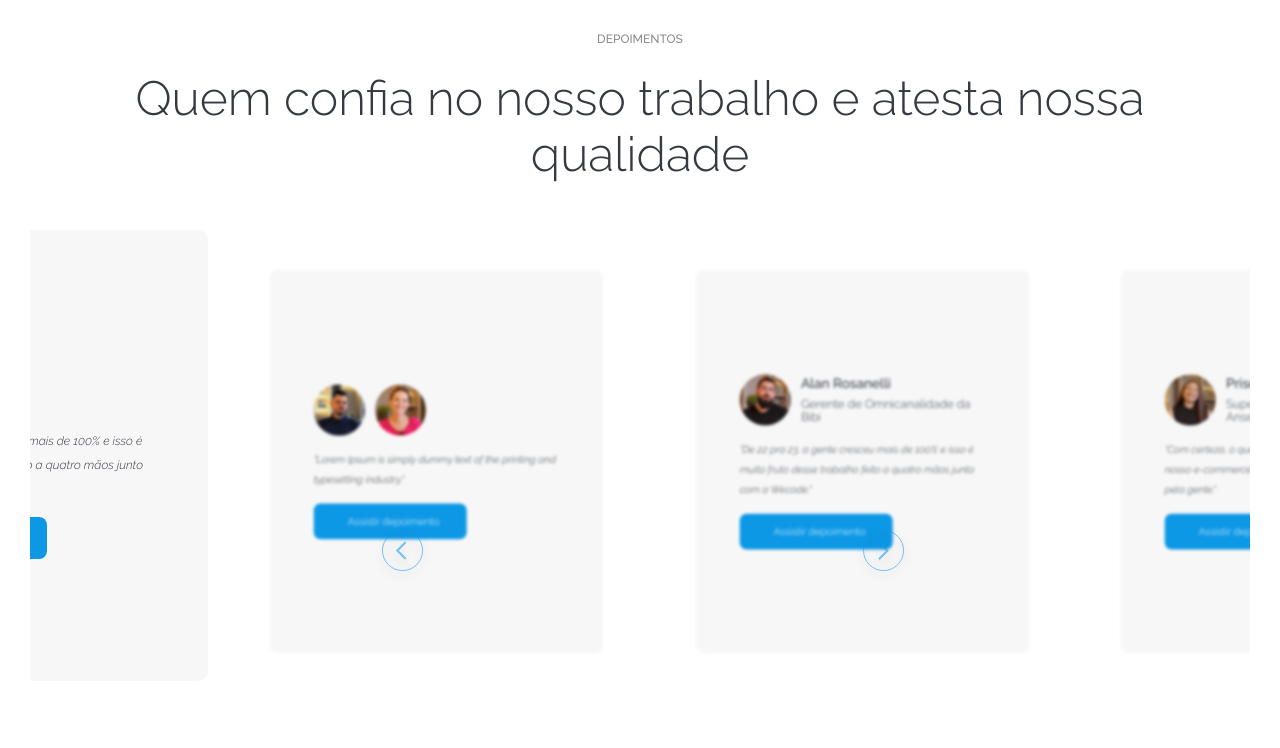
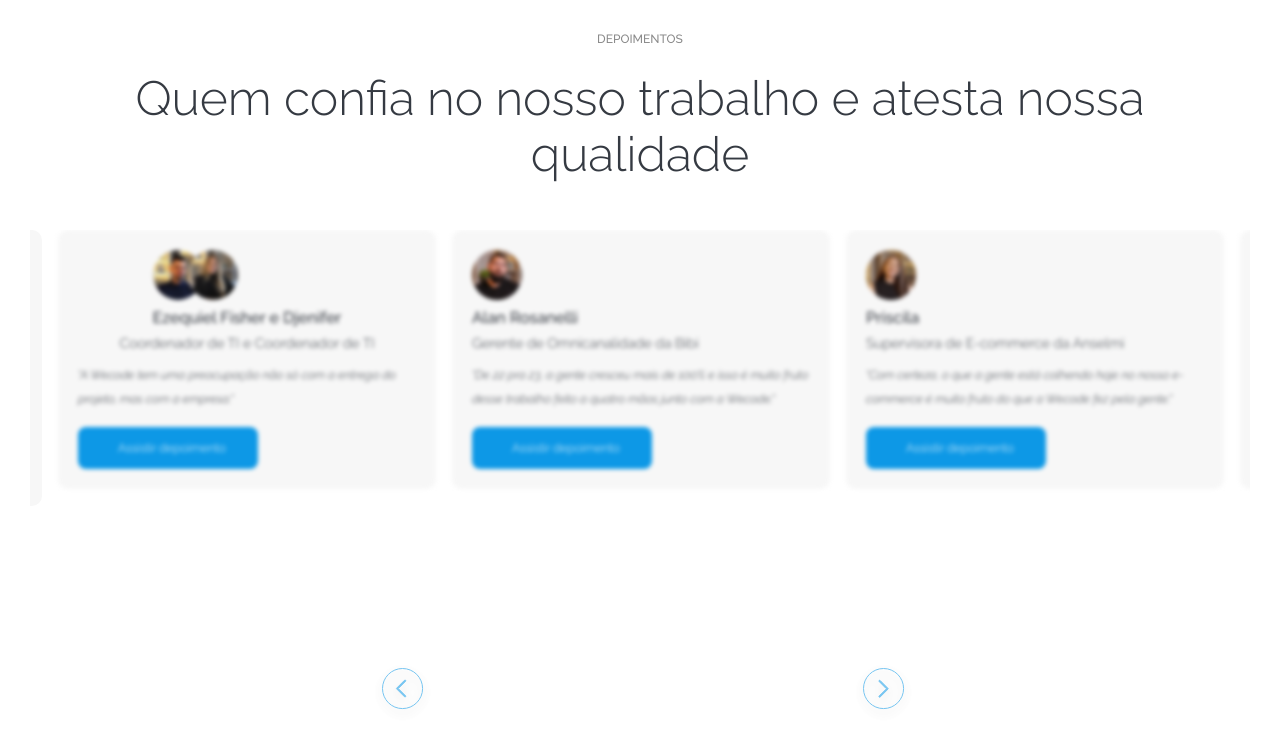
Before and after one commit to wecode-digital/siteWecode, a Next.js app: page / in a window 1280 px wide. Shown: the part 1612-2360 px from the top of the page. Built offline with nearby package versions, Linux system fonts and the light colour scheme.

Commit message:
ajustes e depoimentos sem icone da loja

```diff
--- a/src/app/HomeContent.tsx
+++ b/src/app/HomeContent.tsx
@@ -176,7 +176,7 @@ export default function HomeContent({isMobile}: { isMobile: boolean }) {
               </p>
             </div>
           </div>
-          {/* <TestimonialSlider /> */}
+          <TestimonialSlider />
           <div className={styles.aboutUsMaster}>
             <div className={styles.aboutUs}>
               <div className={styles.aboutUsContainer}>
--- a/src/components/Depoimento-clientes/index.module.scss
+++ b/src/components/Depoimento-clientes/index.module.scss
@@ -49,20 +49,24 @@
 .testimonyMainContainer {
   :global(.slick-track) {
     display: flex;
-    gap: 2rem;
+    // gap: 2rem;
   }
 
   :global(.slick-slider) {
     position: relative;
     display: flex;
-    gap: 2rem;
+    // gap: 2rem;
   }
 
   :global(.slick-slide) {
     transition: all 0.3s ease;
-    // opacity: 0.25;
-    transform: scale(0.85);
+    // transform: scale(0.85);
     filter: blur(2px);
+
+    >div {
+      display: flex;
+      width: 100%;
+    }
   }
 
   :global(.slick-center) {
@@ -106,6 +110,7 @@
 
 
 .testimonialSlide {
+  // margin-inline: .5rem;
 
   img {
     max-width: 50px;
@@ -119,29 +124,31 @@
     border-radius: 10px;
     gap: 1rem;
     margin-bottom: 2rem;
-    height: 345px;
+    // height: 345px;
+    height: fit-content;
     justify-content: center;
+    margin-inline: .5rem;
+    // @media (max-width:1008px){
 
-    @media screen and (min-width: 1008px) and (max-width: 1200px) {
-      height: 420px;
-    }
+    // }
 
-    @media screen and (min-width: 1201px) {
-      padding: 48px 52px;
-      margin-bottom: 80px;
-      height: 355px;
-      justify-content: center;
-    }
+    // @media screen and (min-width: 1008px) and (max-width: 1200px) {
+    //   height: 420px;
+    // }
 
-    .testimonialProfile {
-      display: flex;
-      align-items: center;
-      gap: .75rem;
+    // @media screen and (min-width: 1201px) {
+    //   padding: 48px 52px;
+    //   margin-bottom: 80px;
+    //   // height: 355px;
+    //   justify-content: center;
+    // }
 
     .testimonialNamePosition {
       display: flex;
       flex-direction: column;
       gap: 6px;
+
+    }
 
     .testimonialName {
       color: $text;
@@ -158,7 +165,12 @@
       margin: unset;
       font-weight: 300;
     }
-      }
+
+    .testimonialProfile {
+      display: flex;
+      align-items: center;
+      gap: .75rem;
+
 
       .testimonialImage {
         max-width: 60px;
@@ -170,8 +182,9 @@
       }
 
       .testimonialLogoImage {
-        max-width: 60px;
+        max-width: 50px;
         height: auto;
+        border-radius: 99px;
       }
     }
 
@@ -241,7 +254,7 @@
             background: $dark-main-color;
             width: 200px;
 
-            img{
+            img {
               display: block !important;
             }
 
@@ -253,7 +266,7 @@
             }
           }
 
-          img{
+          img {
             display: none !important;
           }
 
@@ -316,63 +329,56 @@
 .modalContent {
   position: relative;
   border-radius: 8px;
+  z-index: 1001;
+  border-radius: 8px;
+  width: fit-content;
   max-width: 800px;
-  z-index: 1001;
-
-  width: 100%;
-  border-radius: 8px;
+  display: flex;
+  justify-content: center;
 
   .modalContentInner {
     display: flex;
-    flex-direction: column;
+    flex-direction: row;
     align-items: center;
     position: relative;
     justify-content: center;
     z-index: 1001;
-    aspect-ratio: 9 / 16;
+    // aspect-ratio: 9 / 16;
     max-height: 100%;
+    width: fit-content;
+    height: fit-content;
 
-    @media screen and (min-width: 1008px) {
-      aspect-ratio: 16 / 9;
-    }
+    // @media screen and (min-width: 1008px) {
+    //   aspect-ratio: 16 / 9;
+    // }
 
     .modalCloseButton {
-      top: 140px;
       position: absolute;
-      right: 78px;
+      top: 5px;
+      right: 5px;
+      z-index: 999;
       border-radius: 4px;
       border: none;
       background: none;
-      z-index: 999;
-    }
-
-    @media screen and (min-width: 1008px) {
-      .modal-close-button {
-        top: 4px;
-        position: absolute;
-        right: 4px;
-        border-radius: 4px;
-        border: none;
-        background: none;
-        z-index: 999;
-
-        img:hover {
-          filter: opacity(0.8);
       cursor: pointer;
-        }
-      }
     }
 
     .modalNavigation {
       position: relative;
-      width: 65%;
+      width: 65vw;
       border-radius: 10px;
       aspect-ratio: 9 / 16;
 
       @media screen and (min-width: 1008px) {
-        width: 100%;
+        // width: 100%;
         aspect-ratio: 16 / 9;
       }
+    }
+
+    .verticalVideoDesk {
+      aspect-ratio: 22/39;
+      width: auto;
+      height: 90vh;
     }
 
     .modalArrowLeft {
@@ -576,3 +582,53 @@
     }
   }
 }
+
+.testimonialContentSingle {
+  .testimonialNamePosition {
+    padding-top: .5rem;
+    gap: .5rem !important;
+  }
+}
+
+.testimonialContentDouble {
+  .testimonialProfile {
+    display: flex;
+    flex-direction: column;
+    gap: .5rem !important;
+
+  }
+
+  .testimonialLogo {
+    width: fit-content;
+    height: fit-content;
+  }
+
+  .testimonialLogos {
+    width: fit-content;
+    height: fit-content;
+    display: flex;
+    flex-direction: row;
+  }
+
+  .testimonialLogo2 {
+    position: relative;
+    z-index: 1;
+    left: -15%;
+  }
+
+  .iconNameWrap {
+    display: flex;
+    height: fit-content;
+    flex-direction: column;
+    gap: .5rem;
+  }
+
+}
+
+.testimonialNamePosition {
+  padding-bottom: .75rem;
+}
+
+.testimonialDescriptionContent {
+  padding-bottom: 1rem;
+}
--- a/src/components/Depoimento-clientes/index.tsx
+++ b/src/components/Depoimento-clientes/index.tsx
@@ -18,8 +18,8 @@ import priscilaAnselmiPhoto from "../../../public/assets/images/client-profile-p
 import liliamKekoPhoto from "../../../public/assets/images/client-profile-pics/liliam-keko-photo.png";
 import svenStihlPhoto from "../../../public/assets/images/client-profile-pics/sven-stihl-photo.png";
 import ezequielJbPhoto from "../../../public/assets/images/client-profile-pics/ezequiel-jb-photo.png";
-import vanessaStihlPhoto from "../../../public/assets/images/client-profile-pics/liliam-keko-photo.png";
-import djeniferJbPhoto from "../../../public/assets/images/client-profile-pics/liliam-keko-photo.png";
+import vanessaStihlPhoto from "../../../public/assets/images/client-profile-pics/vanessa-stihl.png";
+import djeniferJbPhoto from "../../../public/assets/images/client-profile-pics/djenifer-jb.png";
 
 
 //Videos
@@ -46,7 +46,7 @@ import arrowDireita from "../../../public/assets/svg/right-arrow.svg"
 import logoJb from "../../../public/assets/svg/play.svg"
 import logoStihl from "../../../public/assets/svg/play.svg"
 
-const alanBibi='/assets/videos/depoimentos/alan-bibi-depoimento.mp4'
+const alanBibi = '/assets/videos/depoimentos/alan-bibi-depoimento.mp4'
 const felipeHorizontal = '/assets/videos/depoimentos/felipe-carraro-horizontal.mp4';
 const felipeVertical = '/assets/videos/depoimentos/felipe-carraro-vertical.mp4';
 const priscilaHorizontal = '/assets/videos/depoimentos/priscila-piccaddily-horizontal.mp4';
@@ -58,7 +58,7 @@ const viniciusVertical = '/assets/videos/depoimentos/vinicius-ou-vertical.mp4';
 const priscilaAnselmi = '/assets/videos/depoimentos/priscila-anselmi-depoimento.mp4';
 const liliamKeko = '/assets/videos/depoimentos/liliam-keko-depoimento.mp4';
 const svenVanessa = '/assets/videos/depoimentos/sven-vanessa-stihl.mp4';
-const ezequielJb = '/assets/videos/depoimentos/ezequiel-jorgebischoff.mp4';
+// const ezequielJb = '/assets/videos/depoimentos/ezequiel-jorgebischoff.mp4';
 const depoimentoJb = '/assets/videos/depoimentos/depoimento-jb-v2.mp4';
 // Tipagem dos depoimentos
 type Testimonial = {
@@ -75,7 +75,7 @@ type Testimonial = {
   position?: string;
   image?: any;
   video: {
-    horizontal: string;
+    horizontal: string | null;
     vertical: string;
   };
 };
@@ -101,14 +101,14 @@ const testimonials: Testimonial[] = [
       }
     ],
     video: {
-      horizontal: svenVanessa,
+      horizontal: null,
       vertical: svenVanessa,
     }
   },
   {
     type: 'double',
     logo: logoJb,
-    testimonial: '&quotLorem Ipsum is simply dummy text of the printing and typesetting industry.&quot',
+    testimonial: '&quotA Wecode tem uma preocupação não só com a entrega do projeto, mas com a empresa.&quot',
     people: [
       {
         id: 'ezequiel',
@@ -124,7 +124,7 @@ const testimonials: Testimonial[] = [
       }
     ],
     video: {
-      horizontal: depoimentoJb,
+      horizontal: null,
       vertical: depoimentoJb
     }
   },
@@ -134,7 +134,7 @@ const testimonials: Testimonial[] = [
     image: alanRosanelli,
     testimonial: '&quotDe 22 pra 23, <span>a gente cresceu mais de 100%</span> e isso é muito fruto desse trabalho feito a quatro mãos junto com a Wecode.&quot',
     video: {
-      horizontal: alanBibi,
+      horizontal: null,
       vertical: alanBibi,
     }
   },
@@ -144,7 +144,7 @@ const testimonials: Testimonial[] = [
     image: priscilaAnselmiPhoto,
     testimonial: '&quotCom certeza, o que a gente está colhendo hoje no nosso e-commerce é muito <span>fruto do que a Wecode fez pela gente</span>.&quot',
     video: {
-      horizontal: priscilaAnselmi,
+      horizontal: null,
       vertical: priscilaAnselmi,
     }
   },
@@ -154,7 +154,7 @@ const testimonials: Testimonial[] = [
     image: liliamKekoPhoto,
     testimonial: '&quotUma das coisas que eu mais gosto na Wecode é que eu acho que <span>eu nunca ouvi um não</span>.&quot',
     video: {
-      horizontal: liliamKeko,
+      horizontal: null,
       vertical: liliamKeko,
     }
   },
@@ -198,26 +198,6 @@ const testimonials: Testimonial[] = [
       vertical: viniciusVertical,
     }
   },
-  // {
-  //   name: 'Sven Laure',
-  //   position: 'Head of Marketing Systems & E-Commerce',
-  //   image: svenStihlPhoto,
-  //   testimonial: '&quotAtrás da Wecode, há um <span>grande time</span> de pessoas excelentes que, em todos os momentos, com muito entusiasmo, <span>abraçaram esse projeto</span> e deram o máximo para fazer ele acontecer.&quot',
-  //   video: {
-  //     horizontal: svenStihl,
-  //     vertical: svenStihl,
-  //   }
-  // },
-  {
-    name: 'Ezequiel Fischer',
-    position: 'Coordenador de TI',
-    image: ezequielJbPhoto,
-    testimonial: '&quotA Wecode tem uma preocupação não só com a entrega do projeto, <span>mas com a empresa</span>.&quot',
-    video: {
-      horizontal: ezequielJb,
-      vertical: ezequielJb,
-    }
-  },
 ];
 
 export const TestimonialSlider = () => {
@@ -226,6 +206,8 @@ export const TestimonialSlider = () => {
   const [videoSrc, setVideoSrc] = useState('');
   const [isMobile, setIsMobile] = useState(true);
   const sliderRef = useRef(null); // Referência para o slider
+  const [verticalOnDesk, setVerticalOnDesk] = useState(false);
+
 
   React.useEffect(() => {
     if (window && window.innerWidth >= 1024) {
@@ -235,10 +217,11 @@ export const TestimonialSlider = () => {
 
   const openModal = (index) => {
     setCurrentVideoIndex(index);
-    const videoUrl = isMobile
-      ? testimonials[index].video.vertical
-      : testimonials[index].video.horizontal;
+    const videoUrl = !isMobile && testimonials[index].video.horizontal
+      ? testimonials[index].video.horizontal
+      : testimonials[index].video.vertical;
     setVideoSrc(videoUrl);
+    setVerticalOnDesk(!isMobile && testimonials[index].video.horizontal ? false : true);
     setModalIsOpen(true);
   }
 
@@ -253,19 +236,21 @@ export const TestimonialSlider = () => {
   const handlePrevious = () => {
     const newIndex = currentVideoIndex > 0 ? currentVideoIndex - 1 : testimonials.length - 1;
     setCurrentVideoIndex(newIndex);
-    const videoUrl = isMobile
-      ? testimonials[newIndex].video.vertical
-      : testimonials[newIndex].video.horizontal;
+    const videoUrl = !isMobile && testimonials[newIndex].video.horizontal
+      ? testimonials[newIndex].video.horizontal
+      : testimonials[newIndex].video.vertical;
     setVideoSrc(videoUrl);
+    setVerticalOnDesk(!isMobile && testimonials[newIndex].video.horizontal ? false : true);
   };
 
   const handleNext = () => {
     const newIndex = (currentVideoIndex + 1) % testimonials.length;
     setCurrentVideoIndex(newIndex);
-    const videoUrl = isMobile
-      ? testimonials[newIndex].video.vertical
-      : testimonials[newIndex].video.horizontal;
+    const videoUrl = !isMobile && testimonials[newIndex].video.horizontal
+      ? testimonials[newIndex].video.horizontal
+      : testimonials[newIndex].video.vertical;
     setVideoSrc(videoUrl);
+    setVerticalOnDesk(!isMobile && testimonials[newIndex].video.horizontal ? false : true);
   };
 
   useEffect(() => {
@@ -290,7 +275,7 @@ export const TestimonialSlider = () => {
         breakpoint: 768,
         settings: {
           centerPadding: '60px',
-          slidesToShow: 1.02,
+          slidesToShow: 1,
           centerMode: true,
           arrows: false
         }
@@ -308,20 +293,22 @@ export const TestimonialSlider = () => {
         {testimonials.map((testimonial, index) => (
           <div key={index} className={styles.testimonialSlide}>
             <div className={styles.testimonialContent}>
+              {testimonial.type === 'double' ? (
+                <div className={styles.testimonialContentDouble}>
                   <div className={styles.testimonialProfile}>
-                {/* <div><Image src={testimonial.logo} alt="Logo" className={styles.testimonialLogoImage} /></div> */}
-                {testimonial.type === 'double' ? (
+                    <div className={styles.iconNameWrap}>
+                      <div className={styles.testimonialLogos}>
                       <div className={styles.testimonialLogo}>
                         <Image src={testimonial.people?.[0]?.image} alt="Logo" className={styles.testimonialLogoImage} />
+                      </div>
+                      <div className={`${styles.testimonialLogo} ${styles.testimonialLogo2}`}>
                         <Image src={testimonial.people?.[1]?.image} alt="Logo" className={styles.testimonialLogoImage} />
                       </div>
-                ) : (
-                  <Image src={testimonial?.image ?? ''} alt={testimonial?.name ?? ''} className={styles.testimonialImage} />
-                )
-                }
+                      </div>
+                      <h3 className={styles.testimonialName}>{testimonial?.people && testimonial?.people[0]?.name} e {testimonial?.people && testimonial?.people[1]?.name}</h3>
+                    </div>
                     <div className={styles.testimonialNamePosition}>
-                  <h3 className={styles.testimonialName}>{testimonial.name}</h3>
-                  <p className={styles.testimonialPosition}>{testimonial.position}</p>
+                      <p className={styles.testimonialPosition}>{testimonial?.people && testimonial?.people[0]?.position} e {testimonial?.people && testimonial?.people[0]?.position}</p>
                     </div>
                   </div>
                   <div className={styles.testimonialDescription}>
@@ -333,9 +320,33 @@ export const TestimonialSlider = () => {
                     </button>
                   </div>
                 </div>
+              ) : (
+                <div className={styles.testimonialContentSingle}>
+                  <Image src={testimonial?.image ?? ''} alt={testimonial?.name ?? ''} className={styles.testimonialImage} />
+                  <div className={styles.testimonialNamePosition}>
+                    <h3 className={styles.testimonialName}>{testimonial.name}</h3>
+                    <p className={styles.testimonialPosition}>{testimonial.position}</p>
                   </div>
-        ))}
-      </Slider>
+                  <div className={styles.testimonialDescription}>
+                    <p className={styles.testimonialDescriptionContent} dangerouslySetInnerHTML={{ __html: testimonial.testimonial }} />
+                  </div>
+                  <div className={styles.testimonialVideo}>
+                    <button onClick={() => openModal(index)} className={styles.testimonialButtonVideo}>
+                      Assistir depoimento <Image src={playDepoimentos} className={styles.testimonialVideoArrow} alt="" />
+                    </button>
+                  </div>
+                </div>
+              )
+              }
+
+
+
+
+            </div>
+          </div>
+        ))
+        }
+      </Slider >
       <Modal
         isOpen={modalIsOpen}
         onRequestClose={closeModal}
@@ -348,7 +359,7 @@ export const TestimonialSlider = () => {
           onClick={(e) => e.stopPropagation()}
         >
           <button onClick={closeModal} className={styles.modalCloseButton}><Image src={fecharModal} alt="" /></button>
-          <div className={styles.modalNavigation}>
+          <div className={verticalOnDesk ? `${styles.verticalVideoDesk} ${styles.modalNavigation}` : styles.modalNavigation}>
             <button onClick={handlePrevious} className={styles.modalArrowLeft}><Image src={arrowEsquerda} alt="" /></button>
             <iframe
               src={videoSrc}
@@ -363,7 +374,7 @@ export const TestimonialSlider = () => {
           </div>
         </div>
       </Modal>
-    </div>
+    </div >
   );
 };
 
--- a/src/components/Menu/Mobile/index.tsx
+++ b/src/components/Menu/Mobile/index.tsx
@@ -136,8 +136,8 @@ function MenuMob() {
                 <path
                   d="M13 13.4678L1 1.46777M13 1.46777L1 13.4678"
                   stroke="white"
-                  stroke-linecap="round"
-                  stroke-linejoin="round"
+                  strokeLinecap="round"
+                  strokeLinejoin="round"
                 />
               </svg>
             </div>
```
Also changed, not shown: src/components/Footer/Desk/index.jsx (+8 -8 lines), src/components/Footer/Mobile/index.jsx (+9 -9 lines), public/assets/images/client-profile-pics/djenifer-jb.png (added), public/assets/images/client-profile-pics/vanessa-stihl.png (added). Lines whose indentation alone changed are shown as unchanged.
